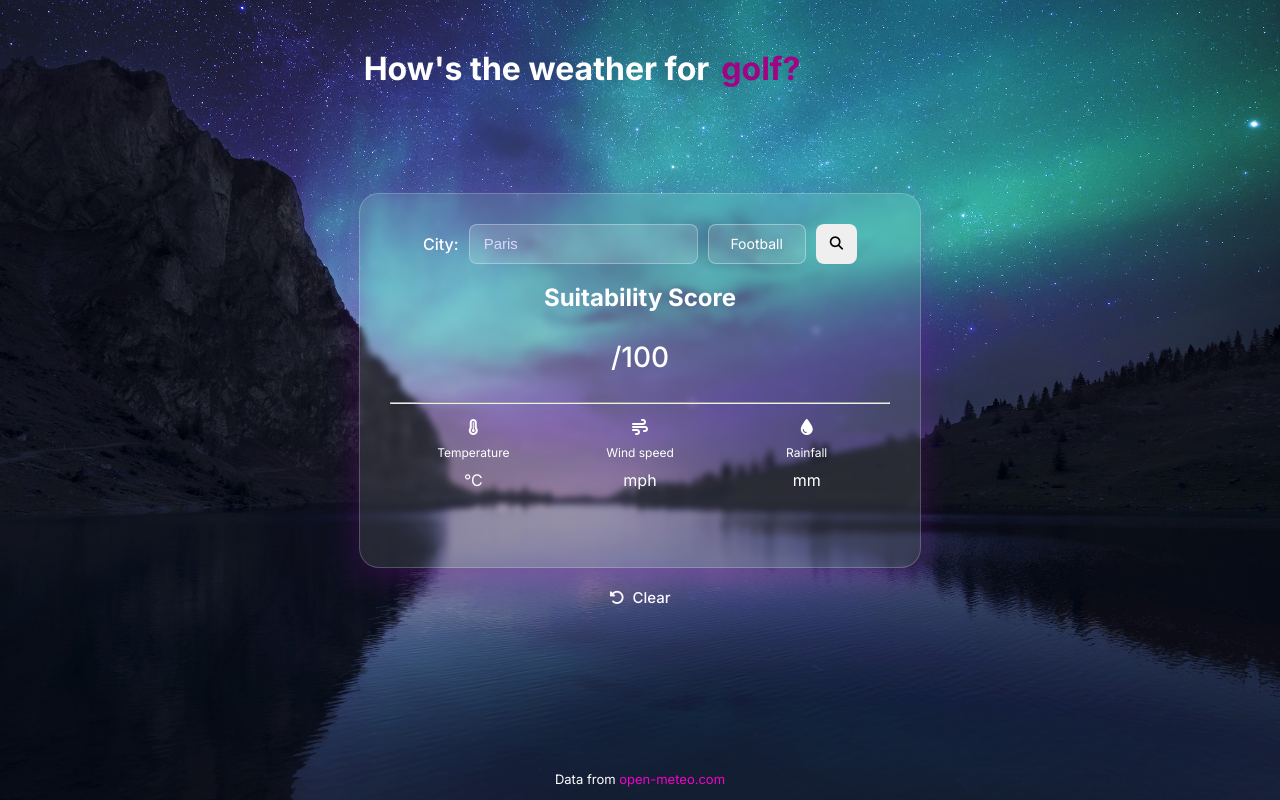
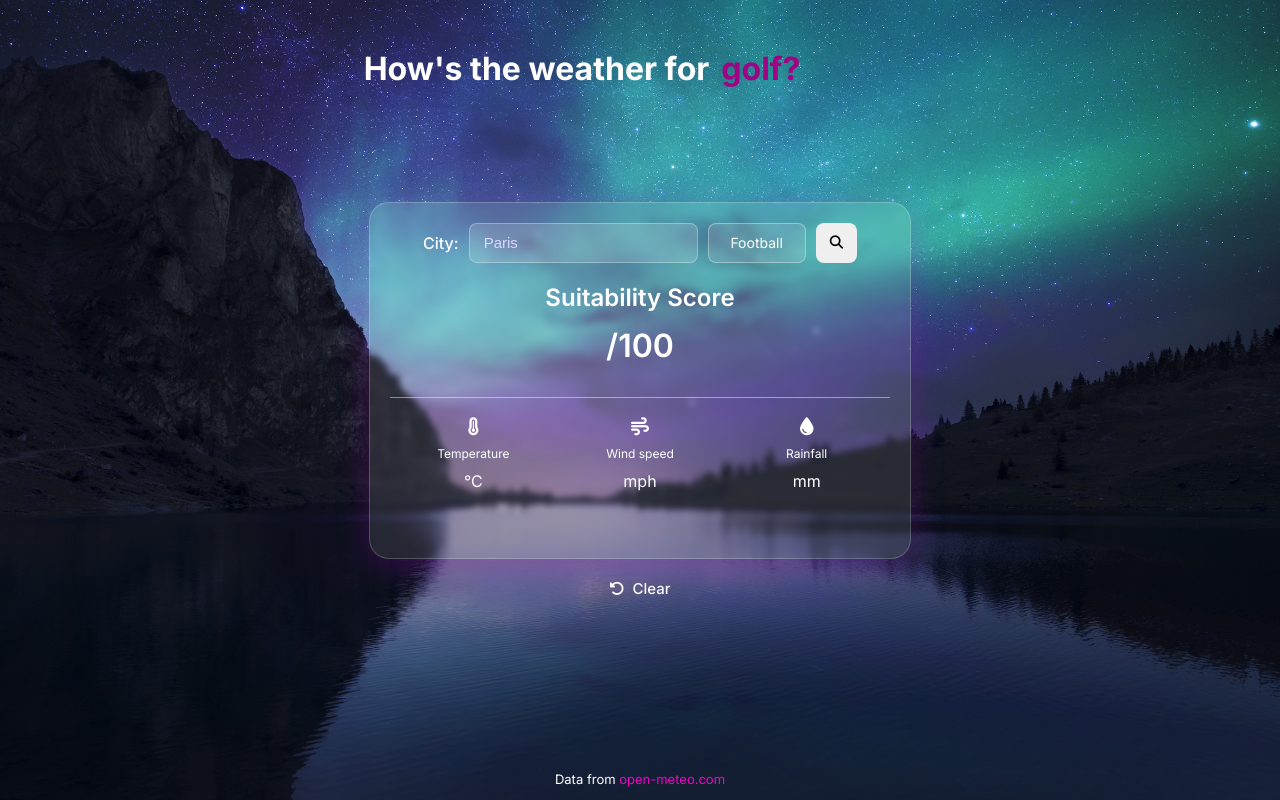
Before and after one commit to ihsan36uddin/How-s-the-weather-for-__-, a Flask app: template templates/index.html in a window 1280 px wide. Run offline with Flask 3, Linux system fonts and the light colour scheme; the template is opened without the code that fills it, so the values that code supplies are empty.

Commit message:
Padding change

```diff
--- a/static/style.css
+++ b/static/style.css
@@ -33,7 +33,7 @@ body .project-name {
     background: rgba(255, 255, 255, 0.1);
     border: 1px solid rgba(255, 255, 255, 0.2);
     border-radius: 20px;
-    padding: 30px;
+    padding: 20px;
     box-shadow: 0 8px 32px rgba(140, 13, 172, 0.3);
     backdrop-filter: blur(3px);
 
@@ -82,6 +82,7 @@ body .project-name {
     justify-content: center;
     align-items: center;
     gap: 10px;
+    margin-bottom: 10px;
 
 }
 
@@ -133,12 +134,25 @@ body .project-name {
     display: flex;
     justify-content: center;
     align-items: center;
+    font-weight: 600;
+}
+
+.results-card h2 {
+    font-size: 24px;
 }
 
 .results-card .score{
     font-family: 'Inter', sans-serif;
-    font-size: 28px;
-    font-weight: 500
+    font-size: 32px;
+    font-weight: 600;
+    margin-top: -5px;
+}
+
+.results-card hr {
+    border: none;
+    height: 1px;
+    background: rgba(255, 255, 255, 0.454);
+    margin: 20px 0;
 }
 
 .results-card .verdict{
@@ -171,6 +185,10 @@ body .project-name {
     font-family: 'Inter', sans-serif;
     font-size: 12px;
 
+}
+
+.weather-item i {
+    font-size: 18px;
 }
 
 .weather-item {
--- a/templates/index.html
+++ b/templates/index.html
@@ -13,7 +13,6 @@
 <body>
     <h1 class="project-name">
         How's the weather for
-
         <span class="word-window">
             <span class="word-track">
                 <span>football?</span>
@@ -61,7 +60,9 @@
         {% elif score is not none %}
             <h2>{{activity}} Suitability Score</h2>
             <p class="score">{{score}}/100</p>
+
             <hr>
+
             <div class="weather-details">
                 <div class="weather-item">
                     <i class="fa-solid fa-temperature-full"></i>
```
Also changed, not shown: weather.py (+7 -20 lines).
